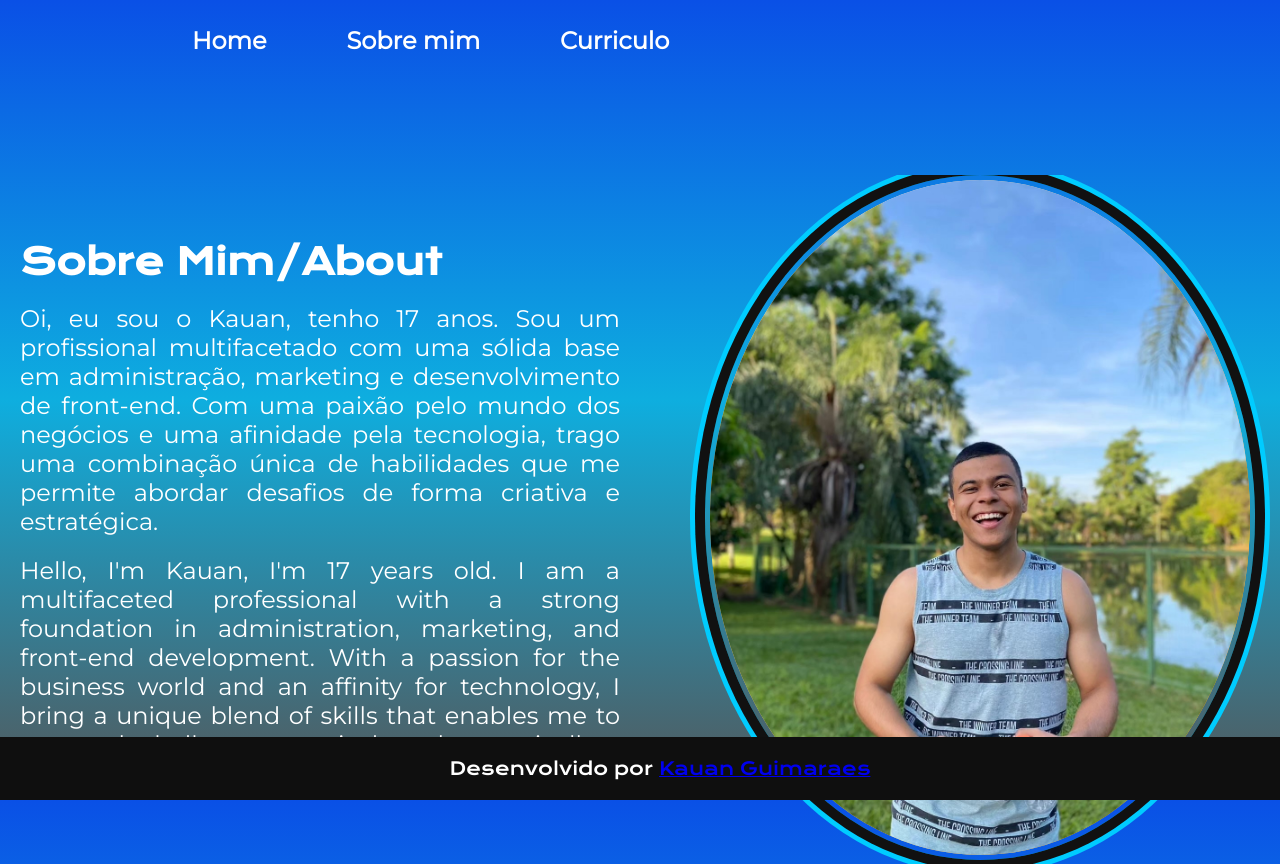
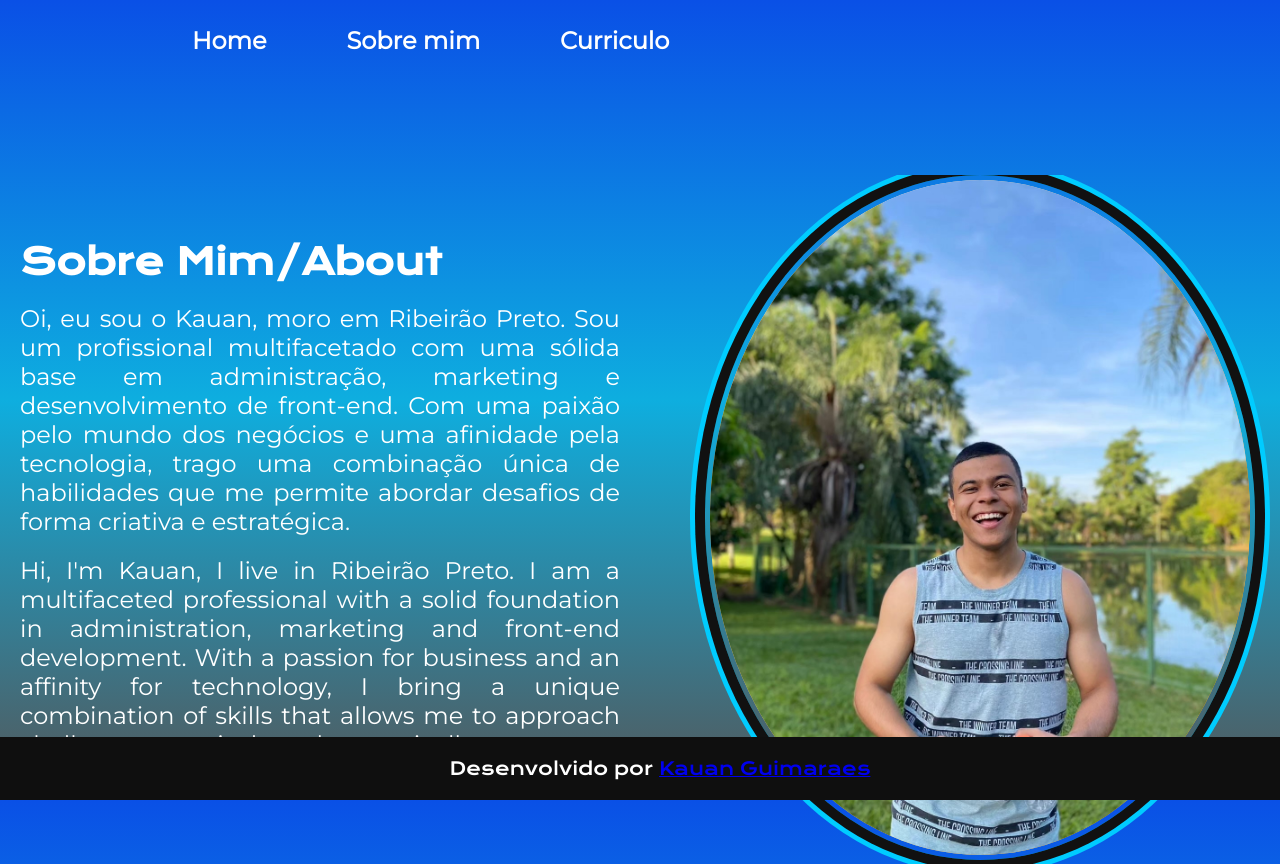
Before and after one commit to Guimaraeskauan/R10, a plain HTML site: page sobremim.html in a window 1280 px wide. Drawn offline with nearby package versions, Linux system fonts and the light colour scheme.

Commit message:
Add files via upload

```diff
--- a/sobremim.html
+++ b/sobremim.html
@@ -21,8 +21,8 @@
     <main> <section class="sobre-mim">
         <div class="texto">
             <h1 class="titulo">Sobre Mim/About</h1>
-            <p class="paragrafo">Oi, eu sou o Kauan, tenho 17 anos. Sou um profissional multifacetado com uma sólida base em administração, marketing e desenvolvimento de front-end. Com uma paixão pelo mundo dos negócios e uma afinidade pela tecnologia, trago uma combinação única de habilidades que me permite abordar desafios de forma criativa e estratégica.
-                <p class="paragrafo"> Hello, I'm Kauan, I'm 17 years old. I am a multifaceted professional with a strong foundation in administration, marketing, and front-end development. With a passion for the business world and an affinity for technology, I bring a unique blend of skills that enables me to approach challenges creatively and strategically.
+            <p class="paragrafo">Oi, eu sou o Kauan, moro em Ribeirão Preto. Sou um profissional multifacetado com uma sólida base em administração, marketing e desenvolvimento de front-end. Com uma paixão pelo mundo dos negócios e uma afinidade pela tecnologia, trago uma combinação única de habilidades que me permite abordar desafios de forma criativa e estratégica.
+                <p class="paragrafo"> Hi, I'm Kauan, I live in Ribeirão Preto. I am a multifaceted professional with a solid foundation in administration, marketing and front-end development. With a passion for business and an affinity for technology, I bring a unique combination of skills that allows me to approach challenges creatively and strategically
                 </p>
                 </p>
         </div>
```
Also changed, not shown: curriculo.html (+4 -7 lines).
